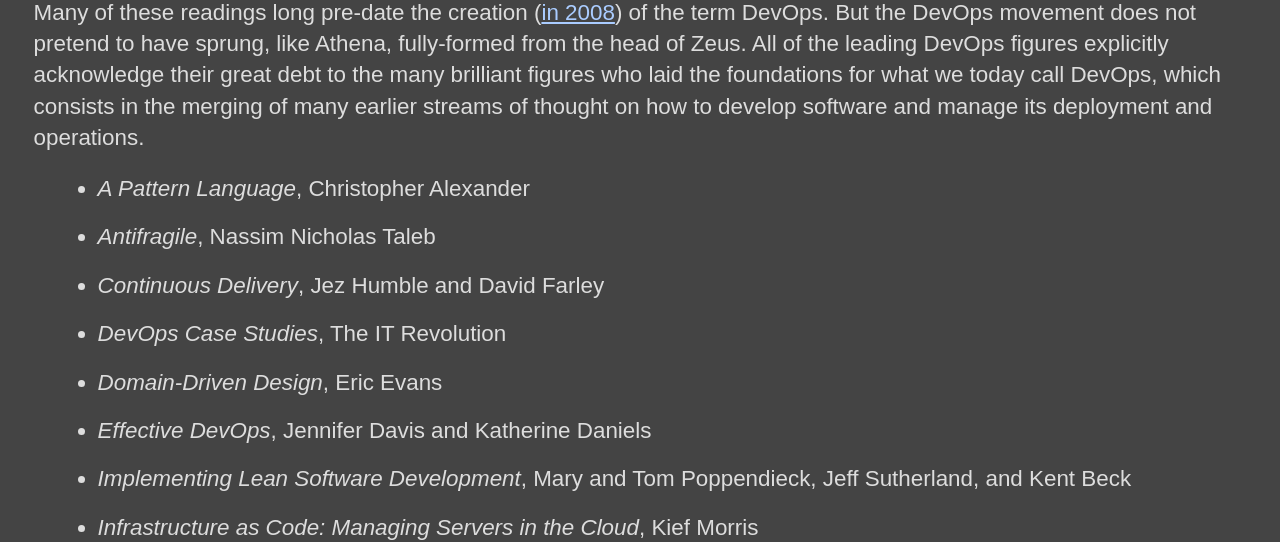
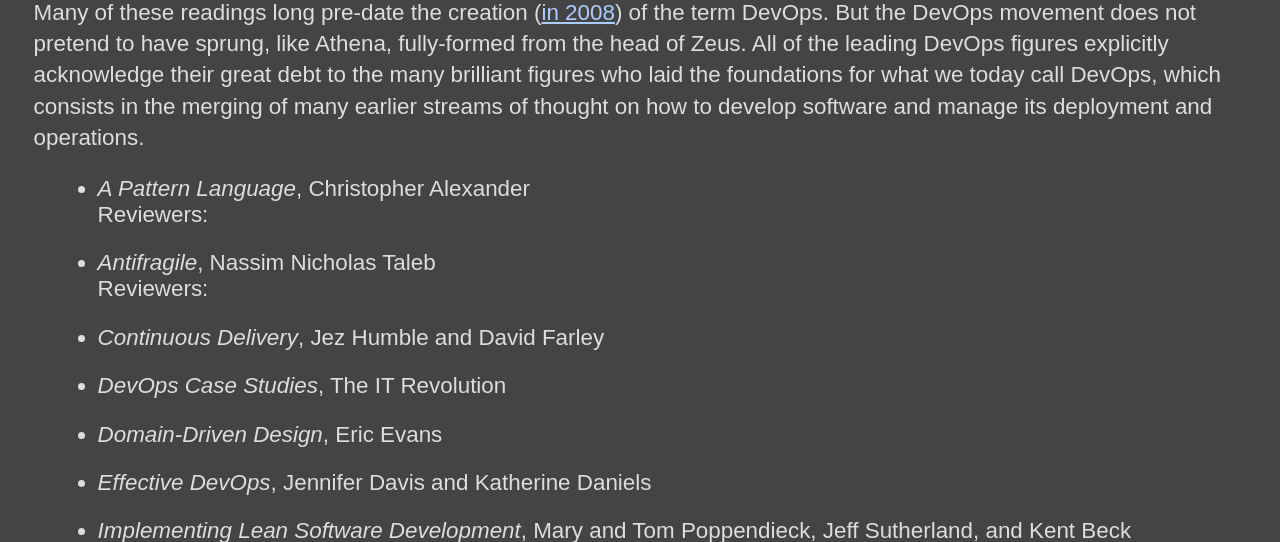
Before and after one commit to YangLou1/TheDevOpsCourse, a Django app: template devops/templates/books.html in a window 1280 px wide. Shown: the part 277-819 px from the top of the page. Run offline with Django 3.2, Linux system fonts and the light colour scheme; the template is opened without the code that fills it, so the values that code supplies are empty.

Commit message:
Rebuilt from DevOps site.

```diff
--- a/devops/templates/books.html
+++ b/devops/templates/books.html
@@ -20,11 +20,15 @@
             <li>
                 <i>A Pattern Language</i>,
                 Christopher Alexander
+                <br />
+                Reviewers:
             </li>
 
             <li>
                 <i>Antifragile</i>,
                 Nassim Nicholas Taleb
+                <br />
+                Reviewers:
             </li>
 
             <li>
```
